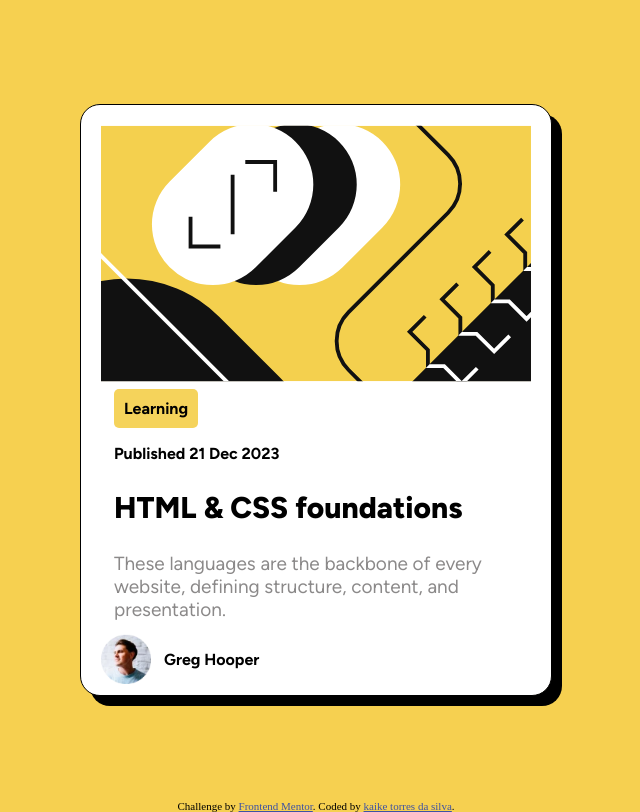
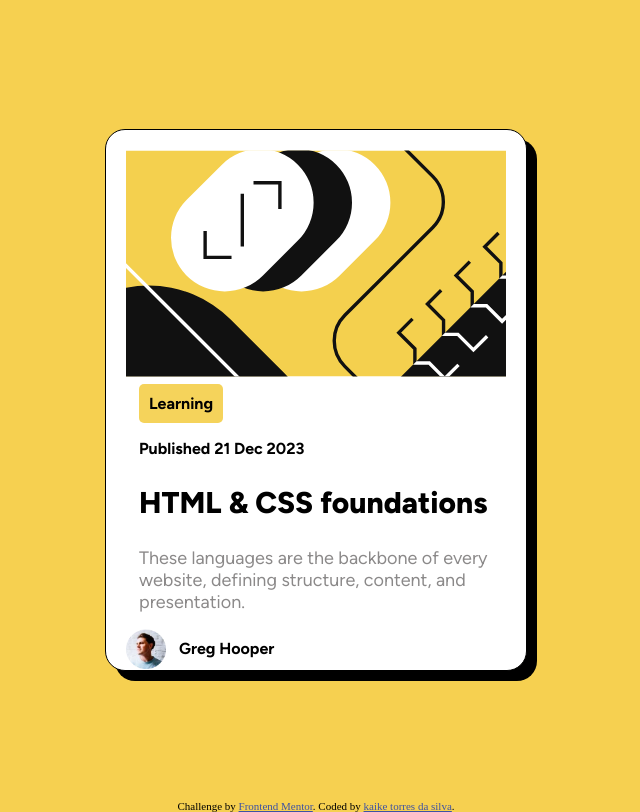
Before and after one commit to kaiketorres/Projeto-blog-card, a plain HTML site: page index.html in a window 1280 px wide. Shown: the whole page, without its empty margins (324-964 px from the left). Drawn offline with Linux system fonts and the light colour scheme.

Commit message:
ajustando tamanho de documentos
arrumei o tamanho da foto no final do main

```diff
--- a/style.css
+++ b/style.css
@@ -33,8 +33,8 @@ main{
     padding: 20px;
     border-radius: 20px;
     background-color: white;
-    width: 430px;
-    height: 550px;
+    width: 380px;
+    height: 500px;
     box-shadow: 10px 10px 0px black;
     border: 1px solid black;
 }
@@ -63,13 +63,13 @@ h1{
 }
 
 .pt{
-    font-size: 19px;
+    font-size: 18px;
     color: #8b8989;
 }
 
 .imgd{
-    height: 50px;
-    width: 50px;
+    height: 40px;
+    width: 40px;
 }
 
 .greg{
```
